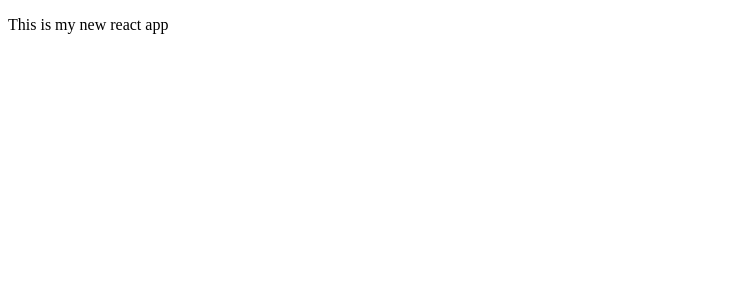
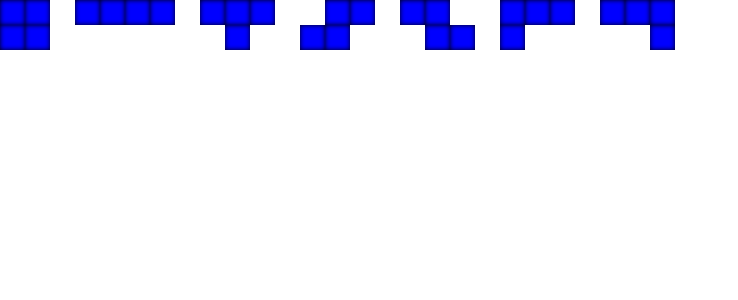
Before and after one commit to ellieCrome/redux-tetris, a React app: page / in a window 1280 px wide. Shown: the top 300 px of the page, without its empty margins (0-738 px from the left). Built offline with nearby package versions, Linux system fonts and the light colour scheme.

Commit message:
got all basic tetris blocks shown

```diff
--- a/package.json
+++ b/package.json
@@ -4,6 +4,7 @@
   "description": "",
   "main": "index.html",
   "scripts": {
+    "build": "webpack",
     "dev": "./node_modules/.bin/webpack-dev-server --config ./webpack.config.js"
   },
   "repository": {
@@ -39,6 +40,7 @@
     "eslint-plugin-prettier": "^2.6.0",
     "eslint-plugin-react": "^7.7.0",
     "node-sass": "^4.8.3",
+    "prop-types": "^15.6.1",
     "sass-loader": "^6.0.7",
     "style-loader": "^0.20.3"
   },
--- a/src/components/App/app.jsx
+++ b/src/components/App/app.jsx
@@ -1,8 +1,28 @@
 import React, { Component } from "react";
+import Shapes from "../Shapes";
+import Square from "../Square";
+
+var data = [
+  new Shapes.O(1, 1),
+  new Shapes.I(1, 4),
+  new Shapes.T(1, 9),
+  new Shapes.S(1, 13),
+  new Shapes.Z(1, 17),
+  new Shapes.L(1, 21),
+  new Shapes.J(1, 25)
+];
 
 class App extends Component {
   render() {
-    return <p>This is my new react app</p>;
+    return (
+      <div>
+        {data.map(shape =>
+          shape
+            .squares()
+            .map(sq => <Square key={data.index} row={sq.row} col={sq.col} />)
+        )}
+      </div>
+    );
   }
 }
 
--- /dev/null
+++ b/src/components/Shapes/index.js
@@ -0,0 +1,2 @@
+import shapes from "./shapes";
+export default shapes;
--- /dev/null
+++ b/src/components/Shapes/shapes.jsx
@@ -0,0 +1,113 @@
+class SmallSquare {
+  constructor(row, col) {
+    this.row = row;
+    this.col = col;
+  }
+}
+
+class O {
+  constructor(row, col) {
+    this.row = row;
+    this.col = col;
+  }
+  squares() {
+    return [
+      new SmallSquare(this.row, this.col),
+      new SmallSquare(this.row, this.col + 1),
+      new SmallSquare(this.row + 1, this.col),
+      new SmallSquare(this.row + 1, this.col + 1)
+    ];
+  }
+}
+
+class I {
+  constructor(row, col) {
+    this.row = row;
+    this.col = col;
+  }
+  squares() {
+    return [
+      new SmallSquare(this.row, this.col),
+      new SmallSquare(this.row, this.col + 1),
+      new SmallSquare(this.row, this.col + 2),
+      new SmallSquare(this.row, this.col + 3)
+    ];
+  }
+}
+
+class T {
+  constructor(row, col) {
+    this.row = row;
+    this.col = col;
+  }
+  squares() {
+    return [
+      new SmallSquare(this.row, this.col),
+      new SmallSquare(this.row, this.col + 1),
+      new SmallSquare(this.row, this.col + 2),
+      new SmallSquare(this.row + 1, this.col + 1)
+    ];
+  }
+}
+
+class S {
+  constructor(row, col) {
+    this.row = row;
+    this.col = col;
+  }
+  squares() {
+    return [
+      new SmallSquare(this.row, this.col + 1),
+      new SmallSquare(this.row, this.col + 2),
+      new SmallSquare(this.row + 1, this.col),
+      new SmallSquare(this.row + 1, this.col + 1)
+    ];
+  }
+}
+
+class Z {
+  constructor(row, col) {
+    this.row = row;
+    this.col = col;
+  }
+  squares() {
+    return [
+      new SmallSquare(this.row, this.col),
+      new SmallSquare(this.row, this.col + 1),
+      new SmallSquare(this.row + 1, this.col + 1),
+      new SmallSquare(this.row + 1, this.col + 2)
+    ];
+  }
+}
+
+class L {
+  constructor(row, col) {
+    this.row = row;
+    this.col = col;
+  }
+  squares() {
+    return [
+      new SmallSquare(this.row, this.col),
+      new SmallSquare(this.row, this.col + 1),
+      new SmallSquare(this.row, this.col + 2),
+      new SmallSquare(this.row + 1, this.col)
+    ];
+  }
+}
+
+class J {
+  constructor(row, col) {
+    this.row = row;
+    this.col = col;
+  }
+  squares() {
+    return [
+      new SmallSquare(this.row, this.col),
+      new SmallSquare(this.row, this.col + 1),
+      new SmallSquare(this.row, this.col + 2),
+      new SmallSquare(this.row + 1, this.col + 2)
+    ];
+  }
+}
+
+export default { O, I, T, S, Z, L, J };
--- /dev/null
+++ b/src/components/Square/index.js
@@ -0,0 +1,2 @@
+import square from "./square";
+export default square;
--- /dev/null
+++ b/src/components/Square/square.jsx
@@ -0,0 +1,21 @@
+import React, { Component } from "react";
+import PropTypes from "prop-types";
+import "./square.scss";
+
+class Square extends Component {
+  render() {
+    var style = {
+      left: (this.props.col - 1) * 25 + "px",
+      top: (this.props.row - 1) * 25 + "px"
+    };
+
+    return <div className="square" style={style} />;
+  }
+}
+
+Square.propTypes = {
+  col: PropTypes.number,
+  row: PropTypes.number
+};
+
+export default Square;
--- /dev/null
+++ b/src/components/Square/square.scss
@@ -0,0 +1,7 @@
+.square {
+  background-color: blue;
+  box-shadow: inset 0 0 5px black;
+  width: 25px;
+  height: 25px;
+  position: absolute;
+}
--- a/webpack.config.js
+++ b/webpack.config.js
@@ -34,7 +34,7 @@ module.exports = {
     ]
   },
   output: {
-    path: __dirname + "build",
+    path: __dirname + "/build",
     filename: "bundle.js"
   },
   resolve: {
```
Also changed, not shown: 1 other file (tests, documents, lock files or other folders).
